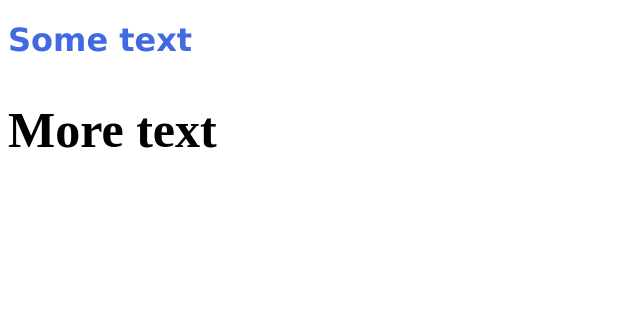
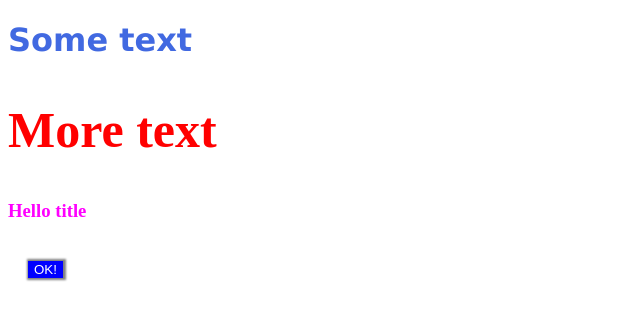
Before and after one commit to mia-sg/review, a plain HTML site: page index.html in a window 1280 px wide. Shown: the whole page, without its empty margins (0-640 px from the left). Drawn offline with Linux system fonts and the light colour scheme.

Commit message:
separate css

```diff
--- a/CSS/style.css
+++ b/CSS/style.css
@@ -0,0 +1,10 @@
+/* Create classes in CSS before writing them into the HTML code */
+
+.btn-color-blue {
+    background-color: blue;
+    color: white;
+    border: 0px;
+    margin: 20px;
+    cursor: pointer;
+    box-shadow: 1px 0px 2px 2px grey;
+}
--- a/index.html
+++ b/index.html
@@ -10,14 +10,27 @@
             font-family: verdana;
         }
 
+        .text {
+            color:red;
+        }
+
         #subheader {
             font-size: 50px;
         }
+
+        [title] {
+            color:magenta;
+        }
+
+        /* Comment shortcut is Cmd+K Cmd+C */
     </style>
     <link rel="stylesheet" href="./css/style.css">
 </head>
 <body>
-    <h1 id="header" class="text">Some text</h1>
+    <h1 id="header">Some text</h1>
     <h2 id="subheader" class="text">More text</h2>
+    <h3 title="some title">Hello title</h3>
+
+    <button class="btn-color-blue">OK!</button>
 </body>
 </html>
```
